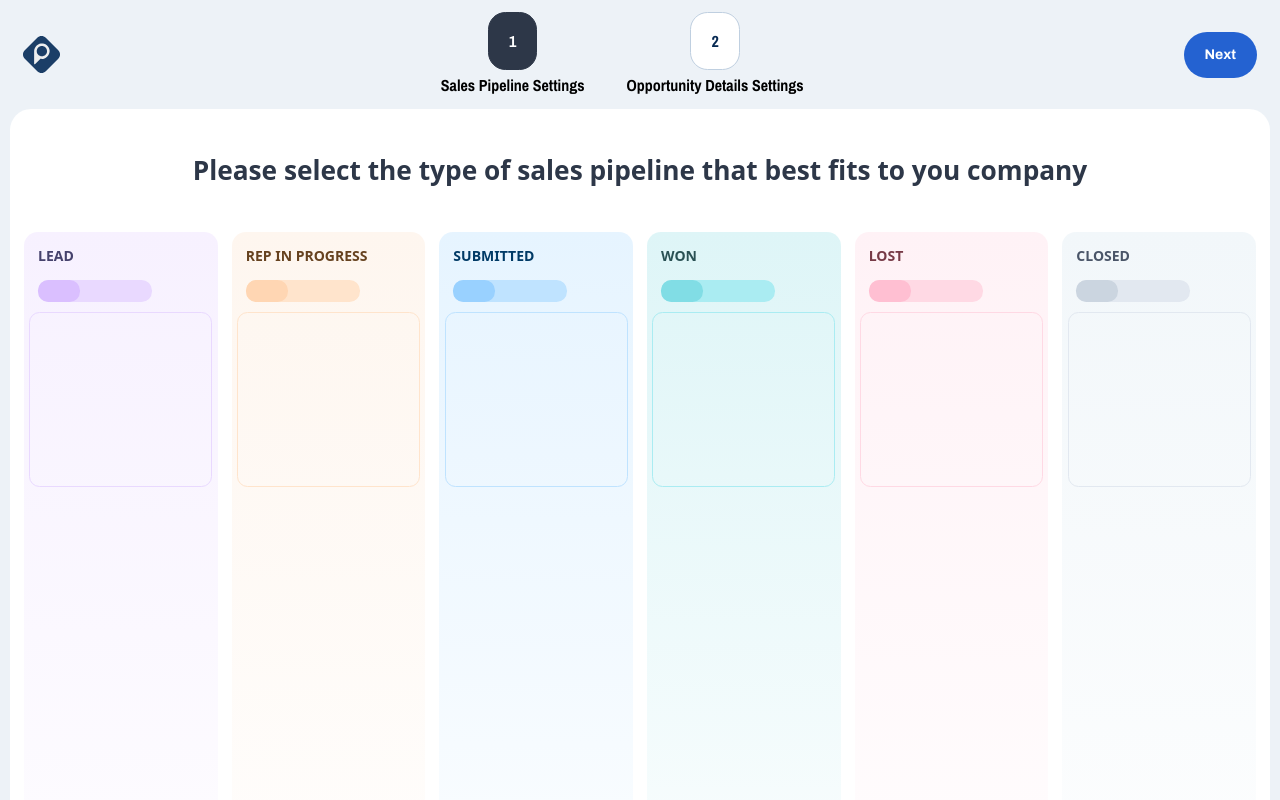
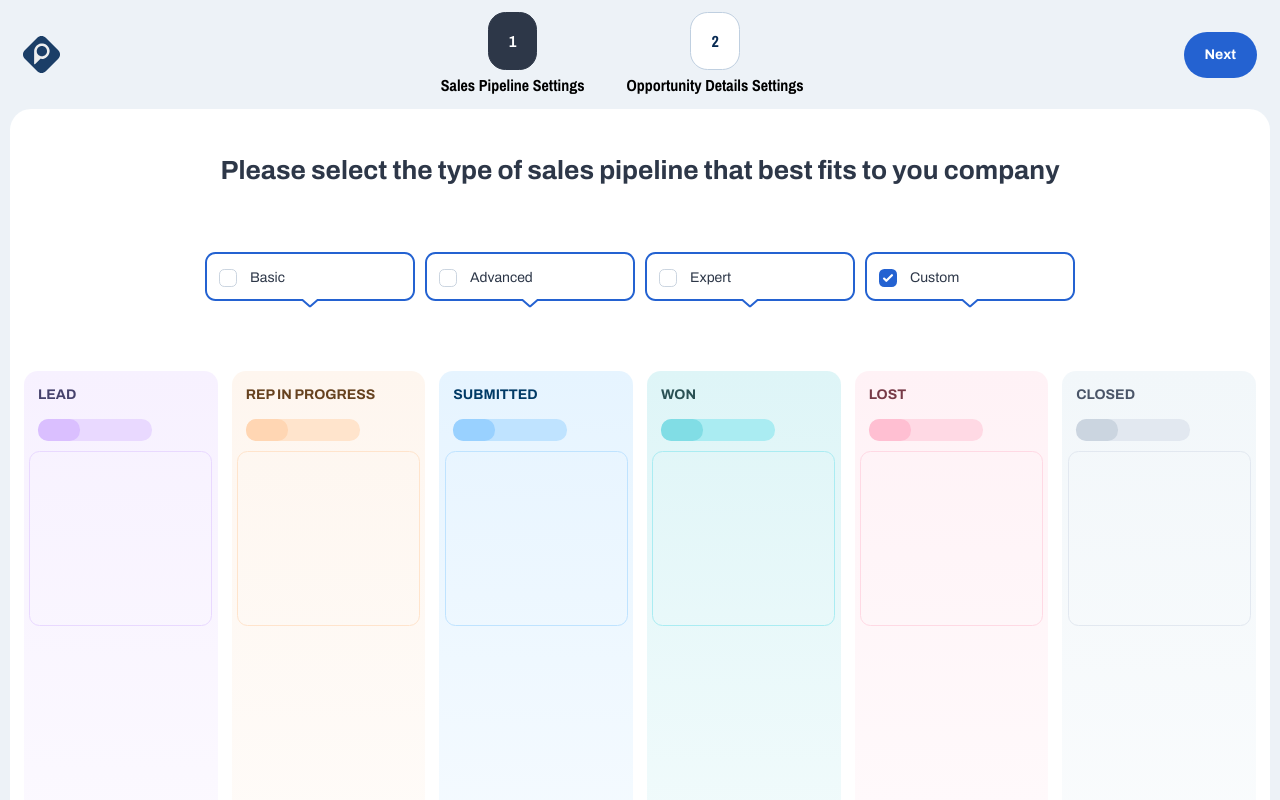
Before and after one commit to fernandamaiait/pm, a React (Create React App) app: page / in a window 1280 px wide. Shown: the top 800 px of the page. Built offline with nearby package versions, Linux system fonts and the light colour scheme; a web font is replaced by a local one.

Commit message:
feat: add checkboxes

```diff
--- a/src/pages/components/Board.tsx
+++ b/src/pages/components/Board.tsx
@@ -1,6 +1,12 @@
+import { useState } from 'react';
 import BoardColumn from './BoardColumn';
+import CheckBoxGroup from './CheckBoxGroup';
 
 export default function Board() {
+  const [selectedOption, setSelectedOption] = useState('Custom');
+
+  const options = ['Basic', 'Advanced', 'Expert', 'Custom'];
+
   const columns = [
     { title: 'Lead', color: 's-1', active: true },
     { title: 'Rep in progress', color: 's-2' },
@@ -9,15 +15,28 @@ export default function Board() {
     { title: 'Lost', color: 's-5' },
     { title: 'Closed', color: 's-6' }
   ];
+
+  const onChangeSelectedOption = (option: string) => {
+    setSelectedOption(option);
+  };
+
   return (
     <div className="bg-white  mx-[10px] rounded-t-[21px] min-h-screen flex justify-start pt-[42px] flex-col">
-      <p className=" text-gray-800 font-bold text-[26.25px] self-center mb-[42px]">
+      <p className=" text-gray-800 font-bold text-[26.25px] self-center mb-[42px] font-archivo ">
         Please select the type of sales pipeline that best fits to you company
       </p>
+      <CheckBoxGroup
+        options={options}
+        selectedOption={selectedOption}
+        onChange={onChangeSelectedOption}
+      />
       <div className="flex gap-[14px] rounded-[14px] px-[14px]">
-        {columns.map(({ title, color, active }) => (
-          <BoardColumn key={title} title={title} color={color} active={active} />
-        ))}
+        {columns.map(({ title, color, active }, index) => {
+          if (selectedOption === 'Basic' && index > 2) return;
+          if (selectedOption === 'Advanced' && index > 3) return;
+          if (selectedOption === 'Expert' && index > 4) return;
+          return <BoardColumn key={title} title={title} color={color} active={active} />;
+        })}
       </div>
     </div>
   );
--- a/src/pages/components/BoardColumn.tsx
+++ b/src/pages/components/BoardColumn.tsx
@@ -1,5 +1,5 @@
 import BoardCard from './BoardCard';
-import Switch from '../../design-system/Switch/Switch';
+import { Switch } from '../../design-system';
 
 interface IBoardColumnProps {
   title: string;
@@ -7,13 +7,14 @@ interface IBoardColumnProps {
   active?: boolean;
 }
 export default function BoardColumn({ title, color, active = false }: IBoardColumnProps) {
-  console.log(color);
   return (
     <div
       className={`bg-gradient-to-b from-${color}-lighter to-white flex flex-col py-[14px] px-[5.25px
     ] rounded-[14px] w-[222px] min-h-screen`}>
       <div className="px-[14px] mb-[10px]">
-        <p className={`text-${color}-darker font-bold text-sm mb-[14px]`}>{title.toUpperCase()}</p>
+        <p className={`text-${color}-darker font-bold text-sm mb-[14px] font-archivo`}>
+          {title.toUpperCase()}
+        </p>
         <Switch color={color} active={active} />
       </div>
       <div className="px-[5.25px]">
```
Also changed, not shown: src/pages/HomePage/HomePage.tsx (+2 -5 lines).
